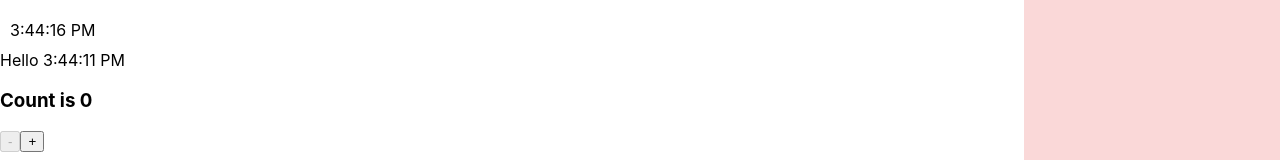
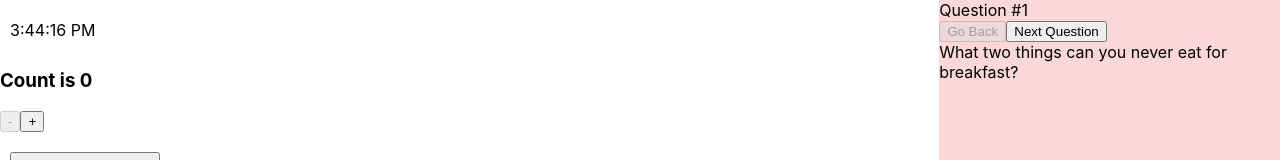
Before and after one commit to VadConstantin/React-flats-app, a React (Create React App) app: page / in a window 1280 px wide. Shown: the top 160 px of the page. Built offline with nearby package versions, Linux system fonts and the light colour scheme; no server answers.

Commit message:
added a questionnaire of questions

```diff
--- a/src/App.js
+++ b/src/App.js
@@ -5,7 +5,8 @@ import { Flat } from './components/flat'
 import { Button } from './components/button'
 import  { Clock } from './components/clock'
 import Counter from './components/counter'
-import Clockbis from './components/clockbis'
+import Questions from './components/questions'
+
 
 const dark = 'rgb(35, 32, 44)';
 const white = 'rgb(255, 255, 255)';
@@ -52,7 +53,6 @@ export class App extends React.Component {
       <div className="app">
         <div className="main" style={{background: this.state.color}}>
           <Clock />
-          < Clockbis />
           <Counter />
           <Button text={this.state.buttonText} IClick={this.changeColor}/>
           <div className="search">
@@ -64,6 +64,7 @@ export class App extends React.Component {
           </div>
         </div>
         <div className="carte">
+          <Questions />
         </div>
       </div>
     );
--- a/src/components/counter.js
+++ b/src/components/counter.js
@@ -6,9 +6,9 @@ const Counter = () => {
   const increment = () => {
     setCount(previCount => previCount + 1)
   }
-  const decrement = () => {
+  const decrement = () =>
     setCount(prevCount => prevCount - 1)
-  }
+
 
   return (
     <div>
--- /dev/null
+++ b/src/components/questions.js
@@ -0,0 +1,67 @@
+import React, { useState } from 'react';
+
+const Questions = () => {
+
+  const questions = [
+    {
+      id: 123,
+      prompt: "What two things can you never eat for breakfast?",
+      answer: "Lunch and dinner"
+    },
+    {
+      id: 124,
+      prompt: "What word is spelled incorrectly in every single dictionary?",
+      answer: "Incorrectly"
+    },
+    {
+      id: 125,
+      prompt:
+        "What do you answer every day, even though it never asks you a question?",
+      answer: "Your phone"
+    },
+    {
+      id: 126,
+      prompt:
+        "What starts with “e” and ends with “e” but only has one letter in it?",
+      answer: "An envelope."
+    },
+    {
+      id: 127,
+      prompt: "What has a face and two hands, but no arms or legs?",
+      answer: "A clock"
+    }
+  ];
+
+  const [questionIndex, setQuestionIndex] = useState(0);
+
+
+  const goBack = () => {
+    setQuestionIndex((prevQuestionIndex) => prevQuestionIndex - 1)
+  }
+
+  const goToNext = () => {
+    setQuestionIndex((prevQuestionIndex) => prevQuestionIndex + 1)
+  }
+
+
+  const onFirstQuestion = questionIndex === 0
+
+  const onLastQuestion = questionIndex === questions.length - 1;
+
+  return (
+    <nav>
+      <span>Question #{questionIndex + 1}</span>
+      <div>
+        <button disabled={onFirstQuestion} onClick={goBack}>
+          Go Back
+        </button>
+        <button disabled={onLastQuestion} onClick={goToNext}>
+          Next Question
+        </button>
+        <div>{questions[questionIndex].prompt}</div>
+      </div>
+    </nav>
+  );
+}
+
+export default Questions
```
